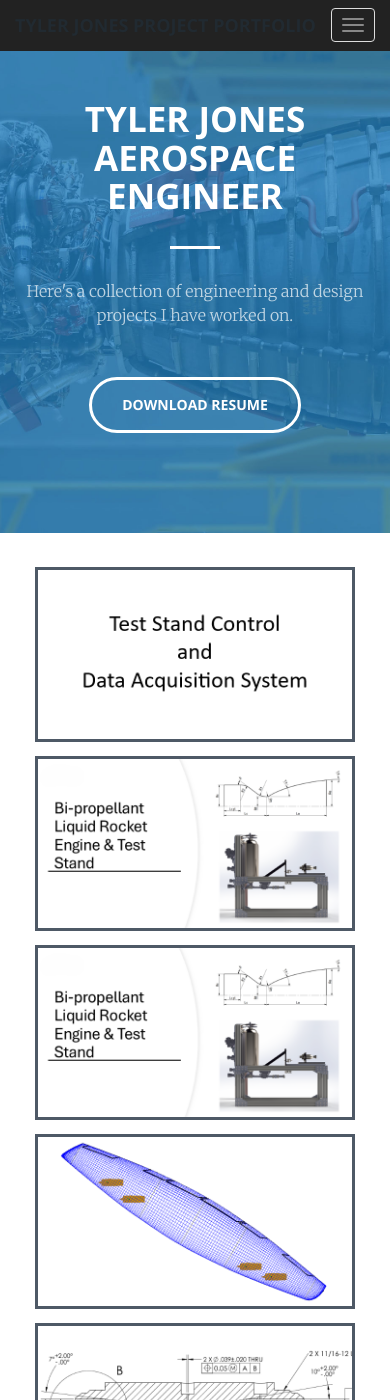
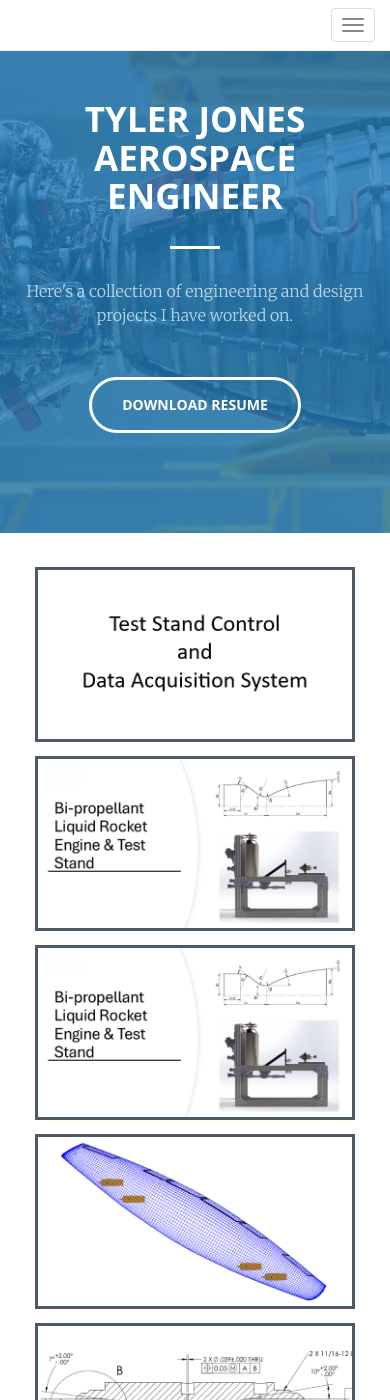
Before and after one commit to trj2088/trj2088.github.io, a Jekyll site: the page built from index.html, in a window 390 px wide and 1400 px high. Built offline with Jekyll 4.4.1, drawn with Linux system fonts in a browser that asks for light colours.

Commit message:
Mobile banner color fix

```diff
--- a/css/creative.css
+++ b/css/creative.css
@@ -121,7 +121,7 @@ aside {
 .navbar-default {
     border-color: rgba(34,34,34,.05);
     font-family: 'Open Sans','Helvetica Neue',Arial,sans-serif;
-    background-color: #222;
+    background-color: #fff;
     -webkit-transition: all .35s;
     -moz-transition: all .35s;
     transition: all .35s;
@@ -131,12 +131,12 @@ aside {
     text-transform: uppercase;
     font-family: 'Open Sans','Helvetica Neue',Arial,sans-serif;
     font-weight: 700;
-    color: #212a31;
+    color: #fff;
 }
 
 .navbar-default .navbar-header .navbar-brand:hover,
 .navbar-default .navbar-header .navbar-brand:focus {
-    color: #212a31;
+    color: #fff;
 }
 
 .navbar-default .nav > li>a,
```
